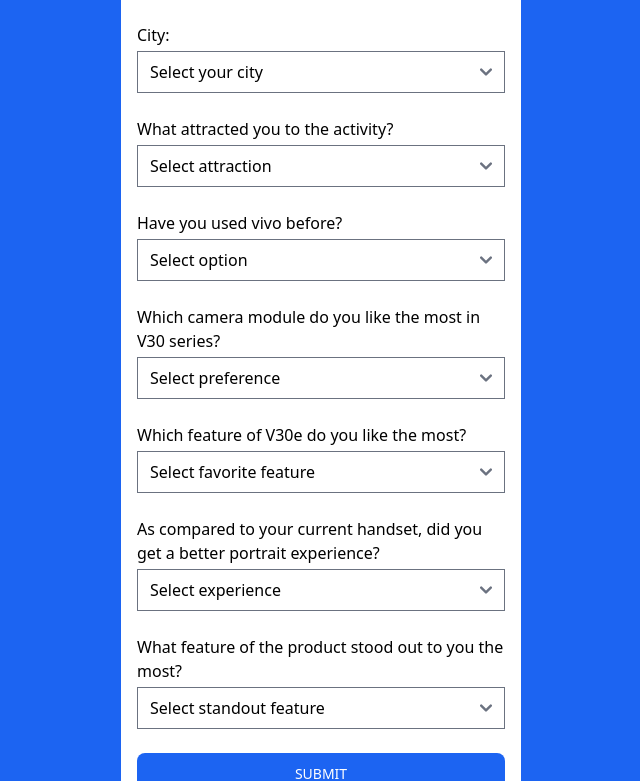
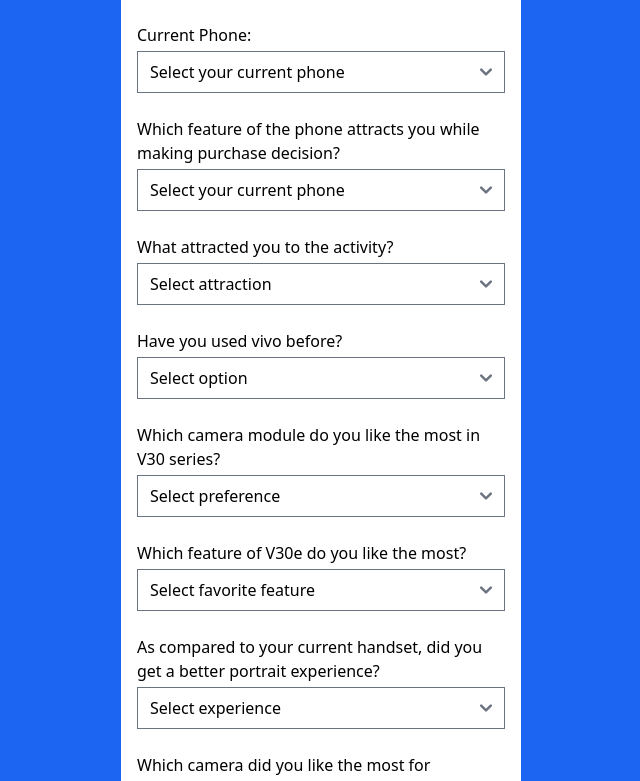
Before and after one commit to amitdwivedi01/Vivo_registration, a React (Vite) app in the folder client/: page /register in a window 1280 px wide. Shown: the part 781-1562 px from the top of the page, without its empty margins (319-959 px from the left). Built offline with nearby package versions, Linux system fonts and the light colour scheme.

Commit message:
new field added

```diff
--- a/client/src/pages/Admin.jsx
+++ b/client/src/pages/Admin.jsx
@@ -77,6 +77,7 @@
                   <td className="px-6 py-4 whitespace-nowrap">{user.mobile}</td>
                   <td className="px-6 py-4 whitespace-nowrap">{user.city}</td>
                   <td className="px-6 py-4 whitespace-nowrap">{user.handset}</td>
+                  <td className="px-6 py-4 whitespace-nowrap">{user.attractFeature}</td>
                   <td className="px-6 py-4 whitespace-nowrap">{user.tenure}</td>
                   <td className="px-6 py-4 whitespace-nowrap">{user.source}</td>
                   <td className="px-6 py-4 whitespace-nowrap">{user.age}</td>
--- a/client/src/pages/Register.jsx
+++ b/client/src/pages/Register.jsx
@@ -4,7 +4,7 @@
 import axios from 'axios';
 import logo from '../assets/vivo_logo.png';
 
-const citiesInIndia = ['Delhi', 'Mumbai', 'Kolkata', 'Chennai', 'Bangalore', 'Hyderabad', 'Pune', 'Ahmedabad', 'Jaipur', 'Surat'];
+const citiesInIndia = ['Agra', 'Ahmeddabad', 'Ajmer', 'Amritsar', 'Amravati', 'Aurangabad', 'Baroda', 'Bangalore', 'Bhopal', 'Bhubaneswar',"Chandigarh","Chennai","Coimbatore","Cuttack","Dehradun","Delhi","Dhanbad","Faridabad","Ghaziabad","Goa","Gorakhpur","Gurugram","Guwahati","Hyderbad","Indore","Jaipur","Jalandar","Jammu","Jamshedpur","Jodhpur","Kanpur","kochi","Kolkata","Kota","Kozhikode","Lucknow","Ludhiana","Madhurai","Manglore","Meerut","Mohali","Mumbai","Mysore","Nagpur","Navi Mumbai","Noida","Patna","Pune","Raipur","Rajkot","Ranchi","Sant kabir Nagar","Sant Ravidas Nagar","Satara","Satna","Shajapur","Shamli","Shimla","Shivpuri","Siddhartnagar","Singrauli","Sirmaur","Sitapur","Solan","Solapur","Sonbhadra","Sonipat","Srinagar","Sultanpur","Surat","Thane","Thiruvananthapura","Tiruchirappalli","Tirupur","udaipur","Udhampur","Udupi","Ujjain","Unnao","Vadodara","Vaishali","Varanasi","Vellore","Vidisha","Vijaywada","Visakhapatnam","Yamuna Nagar"];
 
 const Register = () => {
   const [formData, setFormData] = useState({
@@ -22,6 +22,7 @@
     favoriteFeatureV30e: '',
     portraitExperience: '',
     standoutFeature: '',
+    attractFeature:"",
     file: null
   });
   const [isLoading, setIsLoading] = useState(false);
@@ -103,6 +104,7 @@
         favoriteFeatureV30e: '',
         portraitExperience: '',
         standoutFeature: '',
+        attractFeature:"",
         file: null
       });
     } catch (error) {
@@ -166,6 +168,15 @@
             <TextInput type="number" id="mobile" name="mobile" value={formData.mobile} onChange={handleChange} placeholder="Enter your mobile number" required />
           </div>
           <div className='flex flex-col gap-1'>
+            <label htmlFor="city">City:</label>
+            <select id="city" name="city" value={formData.city} onChange={handleChange} required>
+              <option value="" disabled>Select your city</option>
+              {citiesInIndia.map(city => (
+                <option key={city} value={city}>{city}</option>
+              ))}
+            </select>
+          </div>
+          <div className='flex flex-col gap-1'>
             <label htmlFor="handset">Current Phone:</label>
             <select id="handset" name="handset" value={formData.handset} onChange={handleChange} >
               <option value="" disabled>Select your current phone</option>
@@ -186,14 +197,20 @@
             </select>
           </div>
           <div className='flex flex-col gap-1'>
-            <label htmlFor="city">City:</label>
-            <select id="city" name="city" value={formData.city} onChange={handleChange} required>
-              <option value="" disabled>Select your city</option>
-              {citiesInIndia.map(city => (
-                <option key={city} value={city}>{city}</option>
-              ))}
+            <label htmlFor="attractFeature">Which feature of the phone attracts you while making purchase decision?</label>
+            <select id="attractFeature" name="attractFeature" value={formData.attractFeature} onChange={handleChange} >
+              <option value="" disabled>Select your current phone</option>
+              <option value="Design">Design</option>
+              <option value="Brand">Brand</option>
+              <option value="Camera">Camera</option>
+              <option value="Processor">Processor</option>
+              <option value="Security">Security</option>
+              <option value="Battery">Battery</option>
+              <option value="Colour">Colour</option>
+              <option value="Water-resistant">Water-resistant</option>
             </select>
           </div>
+
           <div className='flex flex-col gap-1'>
             <label htmlFor="attraction">What attracted you to the activity?</label>
             <select id="attraction" name="attraction" value={formData.attraction} onChange={handleChange}>
@@ -245,13 +262,12 @@
             </select>
           </div>
           <div className='flex flex-col gap-1'>
-            <label htmlFor="standoutFeature">What feature of the product stood out to you the most?</label>
+            <label htmlFor="standoutFeature">Which camera did you like the most for photography?</label>
             <select id="standoutFeature" name="standoutFeature" value={formData.standoutFeature} onChange={handleChange} >
-              <option value="" disabled>Select standout feature</option>
-              <option value="Ultra Slim 3D Curved Display">Ultra Slim 3D Curved Display</option>
-              <option value="Colour">Colour</option>
-              <option value="50MP (Sony IMX882) Camera">50MP (Sony IMX882) Camera</option>
-              <option value="Processor">Processor</option>
+              <option value="" disabled>Select camera you like for photography</option>
+              <option value="Front Camera">Front Camera</option>
+              <option value="Rear Camera">Rear Camera</option>
+              <option value="Portrait Camera">Portrait Camera</option>
             </select>
           </div>
           {/* <div>
```
Also changed, not shown: 2 other files (tests, documents, lock files or other folders).
